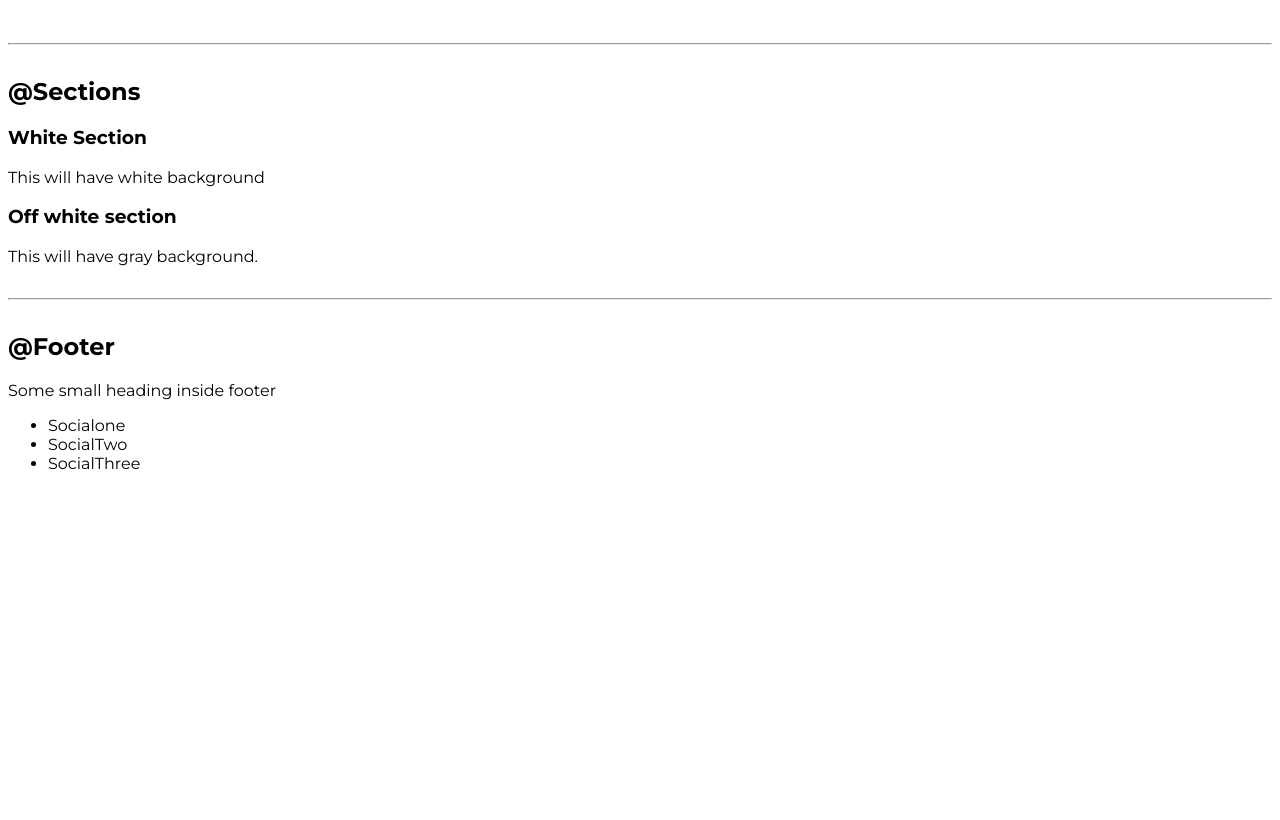
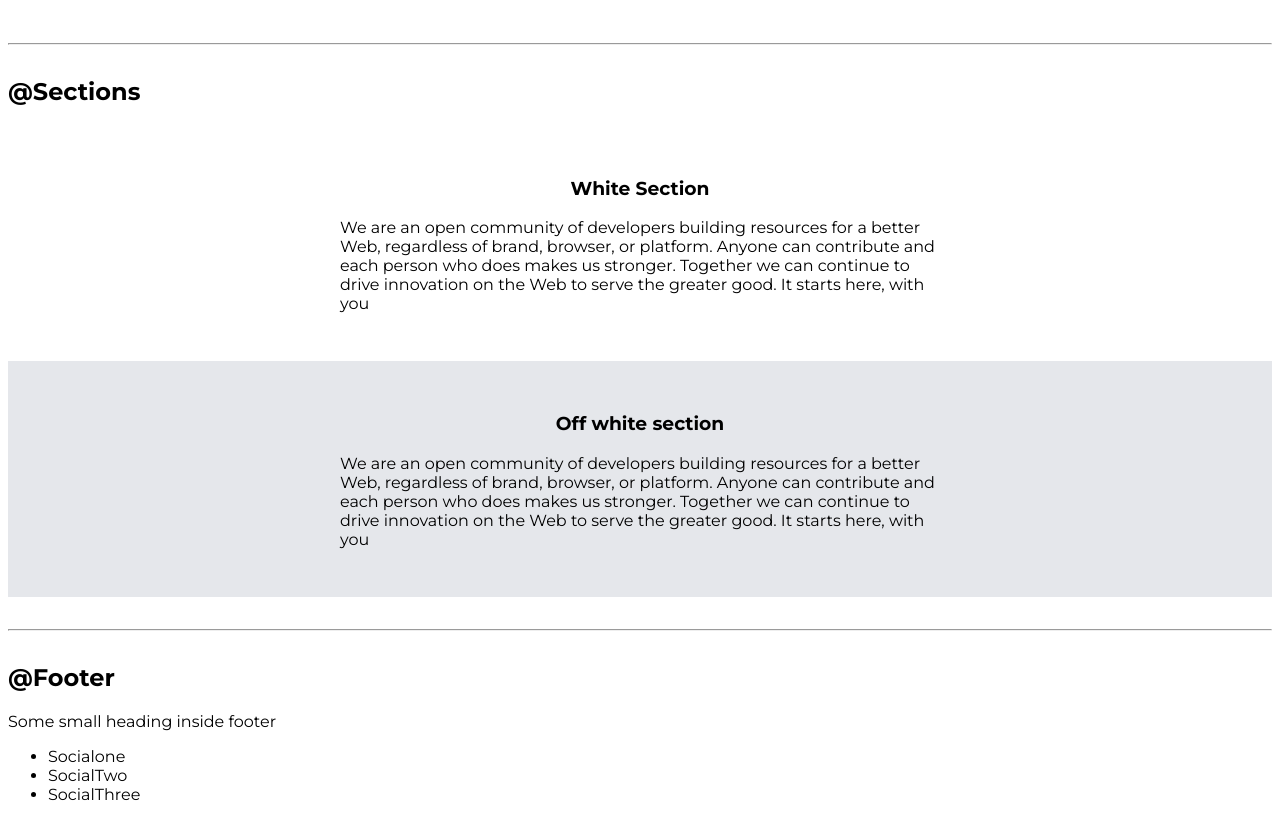
Before and after one commit to Sbbhosale/Neogcamp-lesson-3--Live, a plain HTML site: page index.html in a window 1280 px wide. Shown: the part 2100-2920 px from the top of the page. Before the commit the page ends 2589 px from the top, so only its background shows below. Drawn offline with Linux system fonts and the light colour scheme.

Commit message:
style : sections
styled sections

```diff
--- a/index.html
+++ b/index.html
@@ -102,14 +102,19 @@
     <hr>
 
     <h2>@Sections</h2>
-    <section>
-        <h3>White Section</h3>
-        <p>This will have white background</p>
+    <section class="section">
+        <div class="center-container">
+            <h3>White Section</h3>
+            <p>We are an open community of developers building resources for a better Web, regardless of brand, browser, or platform. Anyone can contribute and each person who does makes us stronger. Together we can continue to drive innovation on the Web to serve the greater good. It starts here, with you</p>
+        </div>
     </section>
 
-    <section>
-        <h3>Off white section</h3>
-        <p>This will have gray background.</p>
+    <section class="section ow">
+        <div class="center-container">
+            <h3>Off white section</h3>
+            <p>We are an open community of developers building resources for a better Web, regardless of brand, browser, or platform. Anyone can contribute and each person who does makes us stronger. Together we can continue to drive innovation on the Web to serve the greater good. It starts here, with you</p>
+        </div>
+
     </section>
 
     <hr>
--- a/style.css
+++ b/style.css
@@ -2,6 +2,7 @@
 
 :root{
     --primary-color : white;
+    --gray : #E5E7EB;
 }
 
 body{
@@ -92,3 +93,18 @@ hr{
     padding:1rem;
     color:gray;
 }
+
+
+
+
+.section{
+    padding: 2rem;
+}
+
+.section h3{
+    text-align: center;
+}
+
+.ow{
+    background-color: var(--gray);
+}
```
